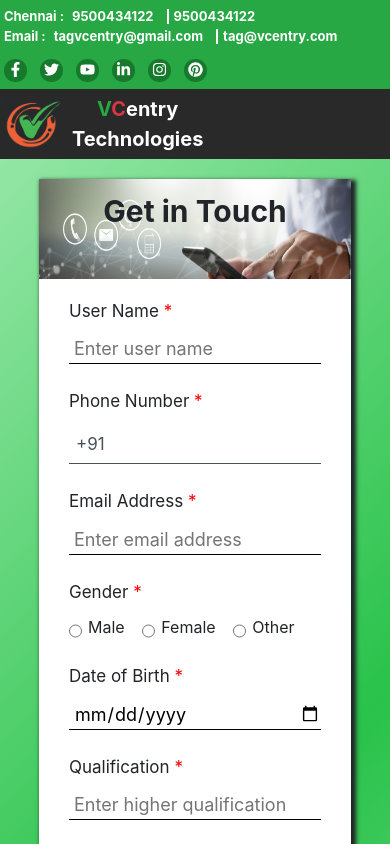
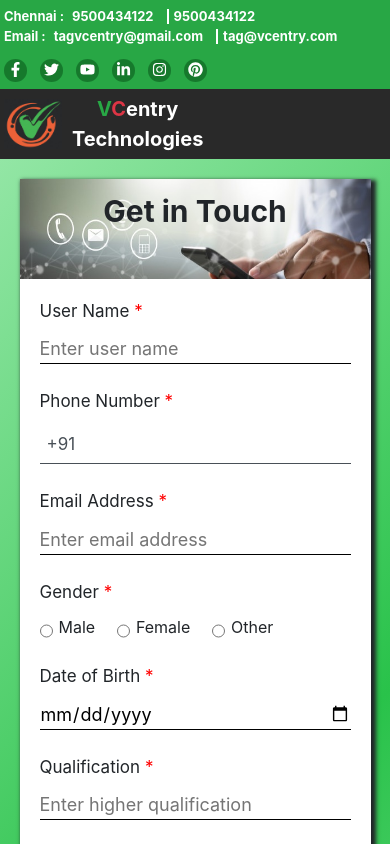
Before and after one commit to vcentrydevops/VCentry_Technologies, a React (Create React App) app in the folder admin-ui/: page /enquiry-form in a window 390 px wide. Shown: the top 844 px of the page. Built offline with nearby package versions, Linux system fonts and the light colour scheme.

Commit message:
enquiry css update

```diff
--- a/admin-ui/src/EnquiryForm/EnquiryForm.css
+++ b/admin-ui/src/EnquiryForm/EnquiryForm.css
@@ -156,13 +156,18 @@
 
 @media (max-width:426px) {
     .enquiry-form-modal{
-        width: 80%;
+        width: 90%;
     }
 
     .vcent-enq-form{
-        padding: 20px 30px;
+        padding: 20px 20px;
     }
 
+    .enquiry-form-l-div2>select,
+    .enquiry-form-l-div2>textarea,
+    .enquiry-form-l-div2>input{
+        padding-left: 0px;
+    }
     .enquiry-form-label{
         flex-wrap: wrap;
     }
@@ -192,7 +197,7 @@
     }
 
     .vcent-enq-form{
-        padding: 20px 30px;
+        padding: 20px 20px;
     }
 }
 
```
